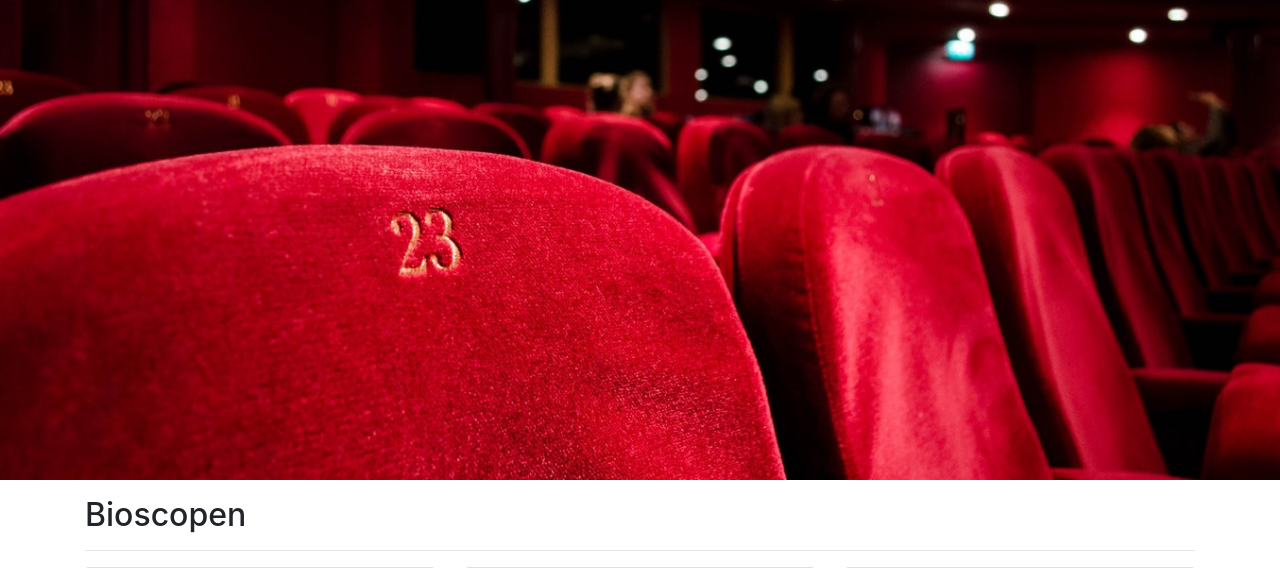
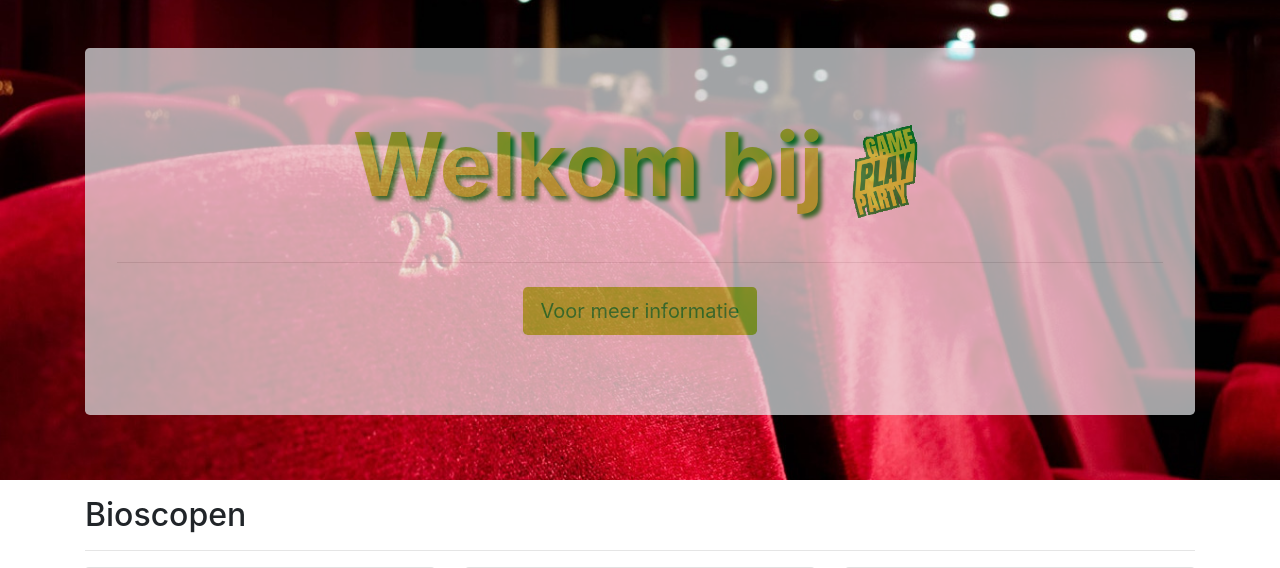
Before and after one commit to Faried-4A6A/gameplay-party, a PHP site: page /homeController/view/home.php in a window 1280 px wide. Shown: the part 100-668 px from the top of the page. Run offline with PHP 8.4, Linux system fonts and the light colour scheme; grey boxes labelled with a size stand in for pictures from a placeholder-image service; some libraries are stand-ins or nearby versions.

Commit message:
some changes in style

```diff
--- a/controller/overzichtController.php
+++ b/controller/overzichtController.php
@@ -12,6 +12,7 @@ class overzichtController
 		$bioscopen = $this->model->readCatalogus();
 		include('view/overzicht.php');
 	}
+
 	// public function addCatalogus()
 	// {
 	// 	// $bioscopen = $this->model->readCatalogus();
--- a/view/home.php
+++ b/view/home.php
@@ -8,7 +8,18 @@
   <header class="business-header mb-3">
       <div class="container">
         <div class="row">
-          <div class="col-lg-12">
+          <div class="col-lg-12 text-center">
+              <div class="jumbotron mt-5" style="opacity: 0.69;filter: alpha(opacity=50);">
+                      <label>
+                          <h1 class="display-2 font-weight-bold" style="color: #A3CB38;text-shadow: 4px 4px 4px #009432;">Welkom bij
+                              <img style="height:100px" src="/view/assets/img/logo.png" alt="">
+                          </h1>
+                      </label>
+                      <hr class="my-4">
+                      <p class="lead">
+                        <a class="btn btn-lg" style="background-color:#A3CB38; color:#009432;" href="#" role="button">Voor meer informatie</a>
+                      </p>
+              </div>
             <!-- <h1 class="display-3 text-center text-white mt-4">Gameplay Party</h1> -->
           </div>
         </div>
@@ -21,7 +32,8 @@
   <div class="row">
     <div class="col-lg-4 col-sm-6 portfolio-item">
       <div class="card h-100">
-        <a href="#"><img class="card-img-top" src="http://placehold.it/700x400?text=bioscoop" alt=""></a>
+        <a href="#"><img class="card-img-top" src="http://placehold.it/700x400?text=bioscoop" alt="">
+        </a>
         <div class="card-body">
           <h4 class="card-title">
             <a href="#">Bioscoop</a>
--- a/view/overzicht.php
+++ b/view/overzicht.php
@@ -1,7 +1,11 @@
 <?php require_once "partials/header.php"; ?>
+
  <!-- Page Content -->
  <div class="container mt-5">
-
+     <div class="form-row mt-5 justify-content-center font-italic" style="color: #A3CB38;">
+         <label><h1>Alle bioscopen om feest te vieren!</h1></label>
+     </div>
+     <hr>
  <div class="row">
  <?php foreach ($bioscopen as $bioscoop): echo "<div class='col-md-3'>";?>
 <div class="card mt-3">
--- a/view/partials/header.php
+++ b/view/partials/header.php
@@ -10,7 +10,6 @@ $page = $_SERVER['REQUEST_URI'];
   <link rel="stylesheet" href="/view/assets/style.css">
   <title>Gameplay party</title>
 </head>
-<body>
 <header>
     <link rel="stylesheet" href="https://stackpath.bootstrapcdn.com/bootstrap/4.1.3/css/bootstrap.min.css" integrity="sha384-MCw98/SFnGE8fJT3GXwEOngsV7Zt27NXFoaoApmYm81iuXoPkFOJwJ8ERdknLPMO" crossorigin="anonymous">
     <link rel="stylesheet" href="https://use.fontawesome.com/releases/v5.3.1/css/all.css" integrity="sha384-mzrmE5qonljUremFsqc01SB46JvROS7bZs3IO2EmfFsd15uHvIt+Y8vEf7N7fWAU" crossorigin="anonymous">
```
Also changed, not shown: view/assets/img/logo.png (added).
